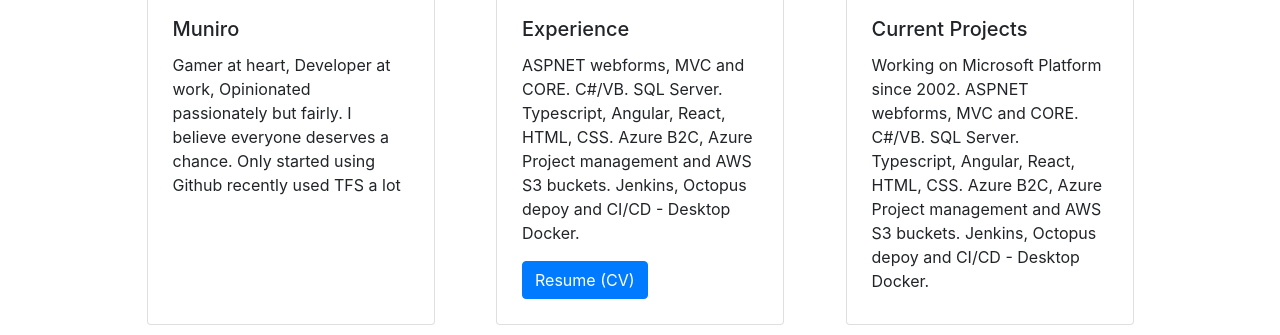
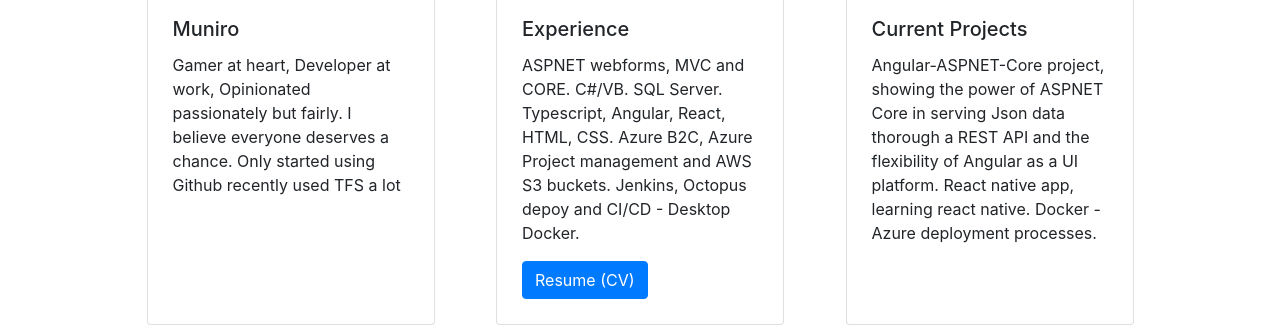
Before and after one commit to Muniro/muniro.github.io, a plain HTML site: page index.html in a window 1280 px wide. Shown: the part 465-800 px from the top of the page. Drawn offline with Linux system fonts and the light colour scheme.

Commit message:
added extra details

```diff
--- a/index.html
+++ b/index.html
@@ -55,9 +55,9 @@
             <img class="card-img-top" src="./assets/plans.jpg" alt="Author profile picture">
             <div class="card-body">
               <h5 class="card-title">Current Projects</h5>
-              <p class="card-text">Working on Microsoft Platform since 2002. ASPNET webforms, MVC and CORE. C#/VB.
-                  SQL Server. Typescript, Angular, React, HTML, CSS. Azure B2C, Azure Project management and
-                  AWS S3 buckets. Jenkins, Octopus depoy and CI/CD - Desktop Docker.</p>
+              <p class="card-text">Angular-ASPNET-Core project, showing the power of ASPNET Core in serving
+                Json data thorough a REST API and the flexibility of Angular as a UI platform. React native app,
+              learning react native. Docker - Azure deployment processes. </p>
 
             </div>
         </div>
```
